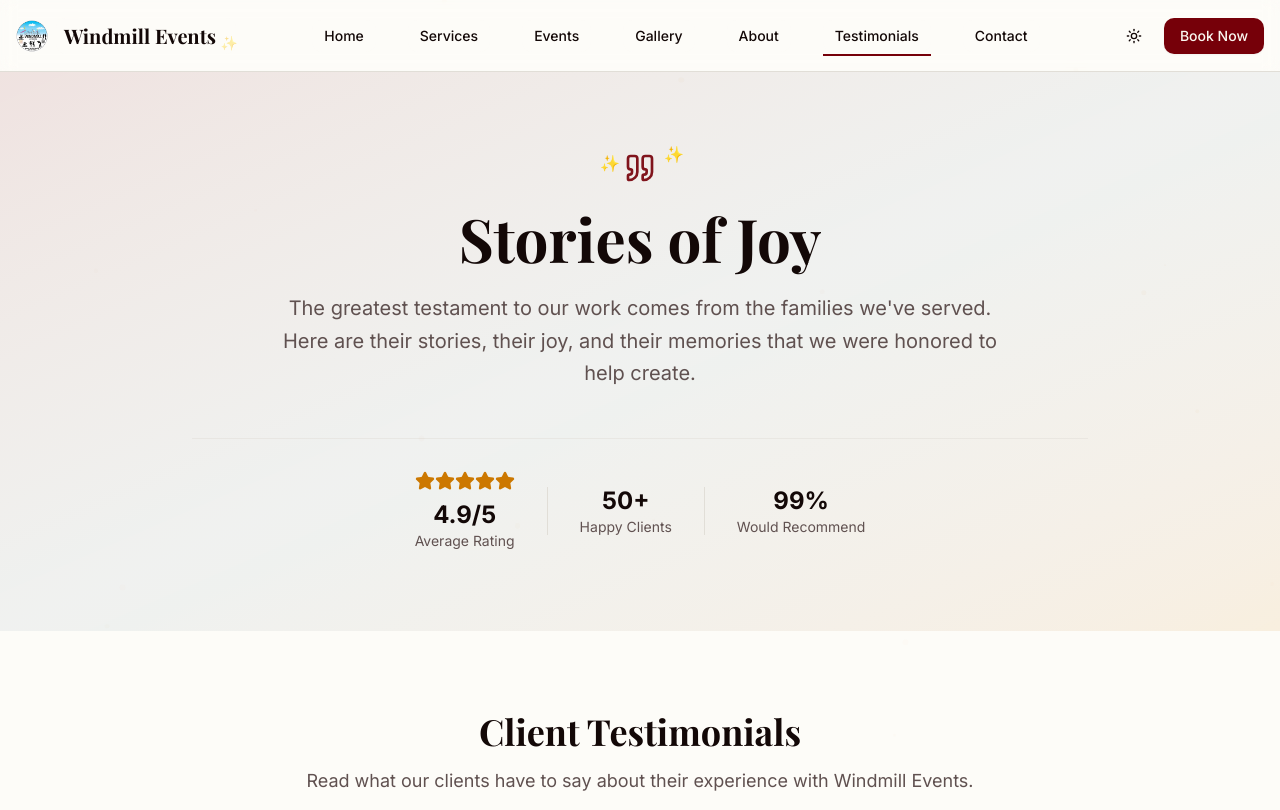
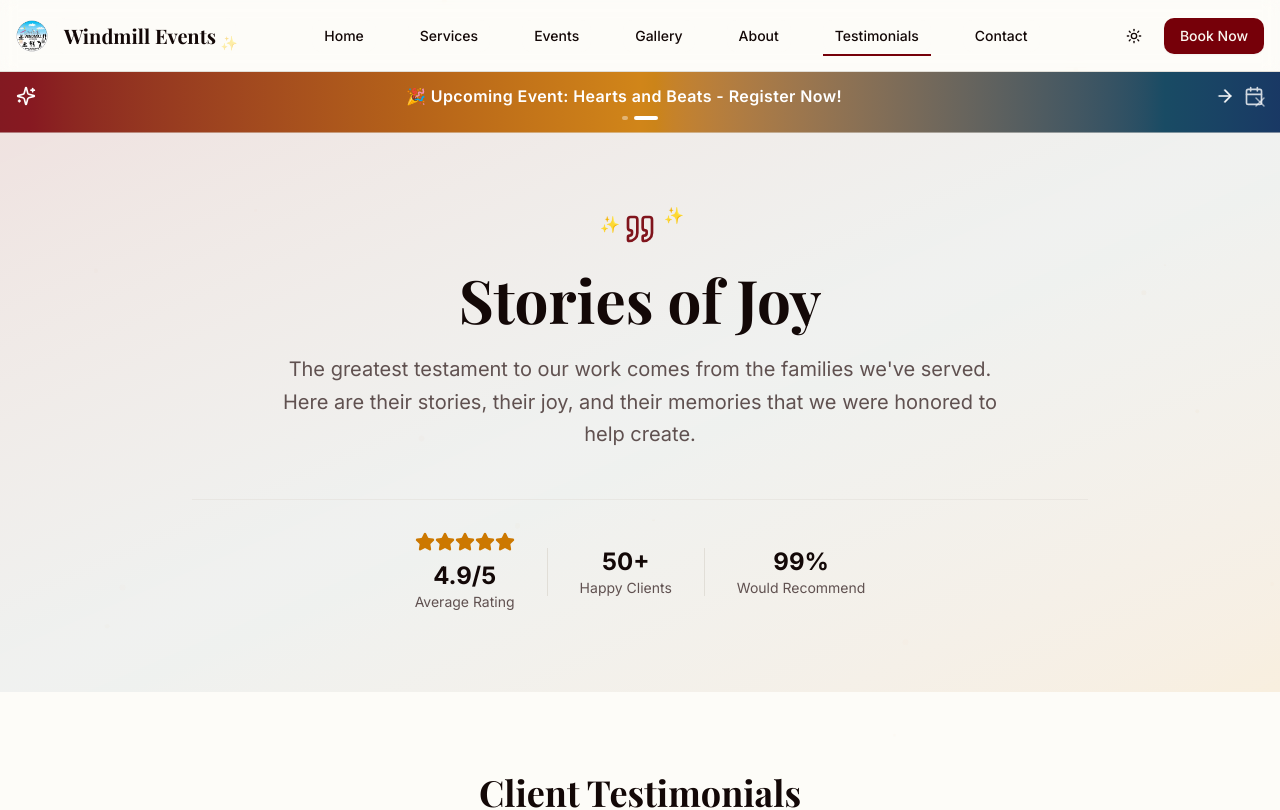
Before and after one commit to Gunda-Abhinav/Windmill-Events, a Next.js app in the folder frontend/: page /testimonials in a window 1280 px wide. Shown: the top 810 px of the page. Built offline with nearby package versions, Linux system fonts and the light colour scheme; a web font is replaced by a local one.

Commit message:
Announcement Bar

```diff
--- a/frontend/app/about/page.tsx
+++ b/frontend/app/about/page.tsx
@@ -1,5 +1,6 @@
 import { HeaderNav } from "@/components/header-nav"
 import { Footer } from "@/components/footer"
+import { AnnouncementBar } from "@/components/announcement-bar"
 import { AboutHero } from "@/components/about/about-hero"
 import { MissionBlock } from "@/components/about/mission-block"
 import { TeamGrid } from "@/components/about/team-grid"
@@ -11,6 +12,7 @@ export default function AboutPage() {
   return (
     <div className="min-h-screen bg-background">
       <HeaderNav />
+      <AnnouncementBar />
       <main>
         <AboutHero />
         <ScrollReveal>
--- a/frontend/app/contact/page.tsx
+++ b/frontend/app/contact/page.tsx
@@ -1,5 +1,6 @@
 import { HeaderNav } from "@/components/header-nav"
 import { Footer } from "@/components/footer"
+import { AnnouncementBar } from "@/components/announcement-bar"
 import { ContactHero } from "@/components/contact/contact-hero"
 import { ContactForm } from "@/components/contact/contact-form"
 import { ContactInfo } from "@/components/contact/contact-info"
@@ -11,6 +12,7 @@ export default function ContactPage() {
   return (
     <div className="min-h-screen bg-background">
       <HeaderNav />
+      <AnnouncementBar />
       <main>
         <ContactHero />
 
--- a/frontend/app/events/page.tsx
+++ b/frontend/app/events/page.tsx
@@ -1,5 +1,6 @@
 import { HeaderNav } from "@/components/header-nav"
 import { Footer } from "@/components/footer"
+import { AnnouncementBar } from "@/components/announcement-bar"
 import { EventsHero } from "@/components/events/events-hero"
 import { EventsGallery } from "@/components/events/events-gallery"
 import { ScrollReveal } from "@/components/scroll-reveal"
@@ -8,6 +9,7 @@ export default function EventsPage() {
   return (
     <div className="min-h-screen bg-background">
       <HeaderNav />
+      <AnnouncementBar />
       <main>
         <EventsHero />
         <ScrollReveal>
--- a/frontend/app/gallery/page.tsx
+++ b/frontend/app/gallery/page.tsx
@@ -1,5 +1,6 @@
 import { HeaderNav } from "@/components/header-nav"
 import { Footer } from "@/components/footer"
+import { AnnouncementBar } from "@/components/announcement-bar"
 import { GalleryHero } from "@/components/gallery/gallery-hero"
 import { MediaGrid } from "@/components/gallery/media-grid"
 import { InstagramEmbed } from "@/components/gallery/instagram-embed"
@@ -9,6 +10,7 @@ export default function GalleryPage() {
   return (
     <div className="min-h-screen bg-background">
       <HeaderNav />
+      <AnnouncementBar />
       <main>
         <GalleryHero />
         <ScrollReveal>
--- a/frontend/app/page.tsx
+++ b/frontend/app/page.tsx
@@ -1,5 +1,6 @@
 import { HeaderNav } from "@/components/header-nav"
 import { Footer } from "@/components/footer"
+import { AnnouncementBar } from "@/components/announcement-bar"
 import { HeroVideo } from "@/components/home/hero-video"
 import { ServicesRow } from "@/components/home/services-row"
 import { WhyUs } from "@/components/home/why-us"
@@ -12,6 +13,7 @@ export default function HomePage() {
   return (
     <div className="min-h-screen bg-background">
       <HeaderNav />
+      <AnnouncementBar />
       <main>
         <HeroVideo />
         <ScrollReveal>
--- a/frontend/app/services/page.tsx
+++ b/frontend/app/services/page.tsx
@@ -1,5 +1,6 @@
 import { HeaderNav } from "@/components/header-nav"
 import { Footer } from "@/components/footer"
+import { AnnouncementBar } from "@/components/announcement-bar"
 import { ServicesHero } from "@/components/services/services-hero"
 import { ServicesGrid } from "@/components/services/services-grid"
 import { PackageBanner } from "@/components/services/package-banner"
@@ -9,6 +10,7 @@ export default function ServicesPage() {
   return (
     <div className="min-h-screen bg-background">
       <HeaderNav />
+      <AnnouncementBar />
       <main>
         <ServicesHero />
         <ScrollReveal>
--- a/frontend/app/testimonials/page.tsx
+++ b/frontend/app/testimonials/page.tsx
@@ -1,5 +1,6 @@
 import { HeaderNav } from "@/components/header-nav"
 import { Footer } from "@/components/footer"
+import { AnnouncementBar } from "@/components/announcement-bar"
 import { TestimonialsHero } from "@/components/testimonials/testimonials-hero"
 import { TestimonialsGrid } from "@/components/testimonials/testimonials-grid"
 import { VideoTestimonials } from "@/components/testimonials/video-testimonials"
@@ -9,6 +10,7 @@ export default function TestimonialsPage() {
   return (
     <div className="min-h-screen bg-background">
       <HeaderNav />
+      <AnnouncementBar />
       <main>
         <TestimonialsHero />
         <ScrollReveal delay={0.1}>
--- /dev/null
+++ b/frontend/components/announcement-bar.tsx
@@ -0,0 +1,128 @@
+"use client"
+
+import { motion } from "framer-motion"
+import Link from "next/link"
+import { Calendar, Sparkles, ArrowRight } from "lucide-react"
+import { useEffect, useState } from "react"
+
+export function AnnouncementBar() {
+  const [isVisible, setIsVisible] = useState(true)
+
+  // Announcement content - can be made dynamic by fetching from API
+  const announcements = [
+    {
+      text: "🎉 Upcoming Event: Hearts and Beats - Register Now!",
+      link: "/events",
+    },
+    {
+      text: "🎉 Upcoming Event: Hearts and Beats - Register Now!",
+      link: "/events",
+    },
+  ]
+
+  const [currentIndex, setCurrentIndex] = useState(0)
+
+  useEffect(() => {
+    const interval = setInterval(() => {
+      setCurrentIndex((prev) => (prev + 1) % announcements.length)
+    }, 5000) // Change announcement every 5 seconds
+
+    return () => clearInterval(interval)
+  }, [announcements.length])
+
+  if (!isVisible) return null
+
+  return (
+    <motion.div
+      initial={{ height: 0, opacity: 0 }}
+      animate={{ height: "auto", opacity: 1 }}
+      exit={{ height: 0, opacity: 0 }}
+      transition={{ duration: 0.3 }}
+      className="sticky top-[64px] md:top-[72px] z-40 bg-gradient-to-r from-primary/90 via-accent/90 to-secondary/90 backdrop-blur-md border-b border-border/50 overflow-hidden"
+    >
+      <Link href={announcements[currentIndex].link} className="block">
+        <div className="container mx-auto px-4 py-3 relative group cursor-pointer">
+          {/* Animated background shimmer */}
+          <div className="absolute inset-0 shimmer opacity-0 group-hover:opacity-30 transition-opacity duration-500" />
+
+          <div className="flex items-center justify-center gap-3 text-white relative">
+            {/* Icon */}
+            <motion.div
+              animate={{ rotate: [0, 10, -10, 0] }}
+              transition={{ duration: 2, repeat: Infinity, repeatDelay: 1 }}
+            >
+              <Sparkles className="w-4 h-4 md:w-5 md:h-5 flex-shrink-0" />
+            </motion.div>
+
+            {/* Scrolling text container */}
+            <div className="flex-1 overflow-hidden">
+              <motion.div
+                key={currentIndex}
+                initial={{ y: 20, opacity: 0 }}
+                animate={{ y: 0, opacity: 1 }}
+                exit={{ y: -20, opacity: 0 }}
+                transition={{ duration: 0.5 }}
+                className="text-center"
+              >
+                <span className="text-sm md:text-base font-semibold tracking-wide">
+                  {announcements[currentIndex].text}
+                </span>
+              </motion.div>
+            </div>
+
+            {/* Arrow icon */}
+            <motion.div
+              animate={{ x: [0, 5, 0] }}
+              transition={{ duration: 1.5, repeat: Infinity }}
+              className="flex-shrink-0 group-hover:scale-110 transition-transform"
+            >
+              <ArrowRight className="w-4 h-4 md:w-5 md:h-5" />
+            </motion.div>
+
+            {/* Calendar icon */}
+            <Calendar className="w-4 h-4 md:w-5 md:h-5 flex-shrink-0 opacity-80" />
+          </div>
+
+          {/* Progress indicator dots */}
+          {announcements.length > 1 && (
+            <div className="flex justify-center gap-1.5 mt-2">
+              {announcements.map((_, index) => (
+                <div
+                  key={index}
+                  className={`h-1 rounded-full transition-all duration-300 ${
+                    index === currentIndex ? "w-6 bg-white" : "w-1.5 bg-white/40"
+                  }`}
+                />
+              ))}
+            </div>
+          )}
+        </div>
+      </Link>
+
+      {/* Optional close button */}
+      <button
+        onClick={(e) => {
+          e.preventDefault()
+          setIsVisible(false)
+        }}
+        className="absolute right-2 top-1/2 -translate-y-1/2 text-white/60 hover:text-white transition-colors p-1"
+        aria-label="Close announcement"
+      >
+        <svg
+          xmlns="http://www.w3.org/2000/svg"
+          width="16"
+          height="16"
+          viewBox="0 0 24 24"
+          fill="none"
+          stroke="currentColor"
+          strokeWidth="2"
+          strokeLinecap="round"
+          strokeLinejoin="round"
+        >
+          <line x1="18" y1="6" x2="6" y2="18" />
+          <line x1="6" y1="6" x2="18" y2="18" />
+        </svg>
+      </button>
+    </motion.div>
+  )
+}
--- a/frontend/components/events/events-gallery.tsx
+++ b/frontend/components/events/events-gallery.tsx
@@ -91,10 +91,6 @@ export function EventsGallery() {
   return (
     <section className="py-20 bg-background">
       <div className="container mx-auto px-4">
-        <div className="text-center mb-12">
-          <h2 className="text-3xl font-serif font-bold mb-4">Upcoming Events</h2>
-          <p className="text-muted-foreground">Register now for our exciting events</p>
-        </div>
 
         <div className="grid grid-cols-1 md:grid-cols-2 lg:grid-cols-3 gap-8">
           {events.map((event) => (
--- a/frontend/components/gallery/media-grid.tsx
+++ b/frontend/components/gallery/media-grid.tsx
@@ -38,12 +38,13 @@ export function MediaGrid() {
         {/* Recent Posts Grid (clean cards, no long caption) */}
         <div className="grid grid-cols-1 sm:grid-cols-2 lg:grid-cols-3 gap-6">
           {[
+            "https://www.instagram.com/p/DQTF9dukVes/",
+            "https://www.instagram.com/p/DM0SE-VO99q/",
+            "https://www.instagram.com/p/DILOD_Kxu2E/",
             "https://www.instagram.com/p/DOTYFb1jll-/",
             "https://www.instagram.com/p/DOWIqLCEb6E/",
-            "https://www.instagram.com/p/DILOD_Kxu2E/",
             "https://www.instagram.com/p/DIMVoIfPvos/",
             "https://www.instagram.com/p/DKL_5b5xVDa/",
-            "https://www.instagram.com/p/DQTF9dukVes/",
           ].map((permalink, i) => (
             <Card key={i} className="ig-card overflow-hidden rounded-xl border border-border bg-card/80 shadow-sm">
               {/* Media wrapper — pick a tile aspect ratio */}
```
Also changed, not shown: frontend/components/about/about-hero.tsx (+18 -16 lines), frontend/components/home/hero-video.tsx (+14 -12 lines).
